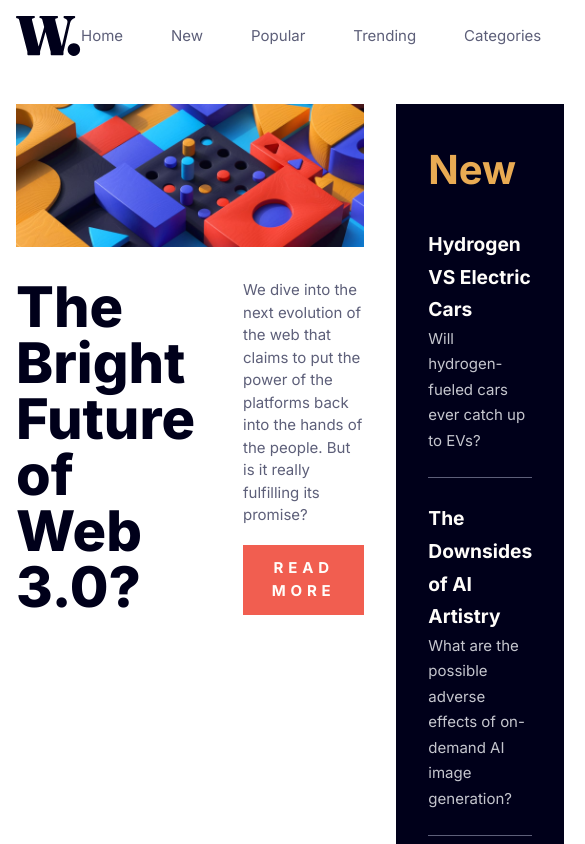
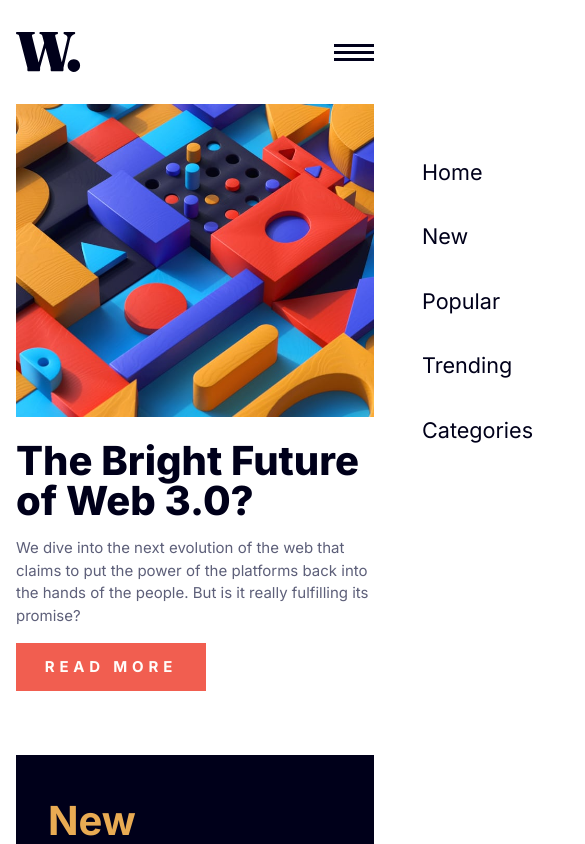
Before and after one commit to DanClubb/frontend-mentor-challenges, a Next.js app: page /news-homepage in a window 390 px wide. Shown: the top 844 px of the page, 585 px wide, since content can reach past the window. Built offline with nearby package versions, Linux system fonts and the light colour scheme.

Commit message:
completed news homepage

```diff
--- a/app/globals.css
+++ b/app/globals.css
@@ -87,3 +87,13 @@ main {
 .attribution a {
   color: hsl(228, 45%, 44%);
 }
+
+.sr-only:not(:focus):not(:active) {
+  clip: rect(0 0 0 0);
+  clip-path: inset(50%);
+  height: 1px;
+  overflow: hidden;
+  position: absolute;
+  white-space: nowrap;
+  width: 1px;
+}
--- a/app/news-homepage/news-homepage.module.css
+++ b/app/news-homepage/news-homepage.module.css
@@ -27,8 +27,7 @@
   --fw-bold: 700;
   --fw-black: 800;
 
-  margin: 4rem 10rem;
-  padding-bottom: 5rem;
+  padding: 4rem 10rem;
   color: var(--dark-grayish-blue);
   font-family: var(--font-family-default);
   font-size: var(--fs-default);
@@ -55,8 +54,8 @@
 .main {
   display: grid;
   grid-template-columns: 2fr 1fr;
-  /* grid-template-rows: 2fr 1fr; */
   gap: 2rem;
+  row-gap: 4rem;
 }
 
 .mainArticle {
@@ -64,6 +63,10 @@
   grid-template-columns: 1fr 1fr;
   gap: 3rem;
   margin-top: 2rem;
+}
+
+.web3 {
+  min-width: 100%;
 }
 
 .mainArticle h1 {
@@ -137,14 +140,15 @@
   grid-column: 1 / 3;
 
   display: flex;
-  gap: 2rem;
-  margin-top: 2.5rem;
+  justify-content: space-between;
+  row-gap: 2rem;
+  flex-wrap: wrap;
 }
 
 .popularArticles article {
-  flex: 1;
   display: flex;
   gap: 1.5rem;
+  width: 352px;
   height: 125px;
 }
 
@@ -178,12 +182,91 @@
 
 @media (max-width: 1300px) {
   .actingBody {
-    margin: 3rem;
+    padding: 3rem;
   }
 }
 
-@media (max-width: 800px) {
+@media (max-width: 900px) {
   .actingBody {
-    margin: 1rem;
+    padding: 2rem 1rem;
+  }
+
+  .header {
+    margin-bottom: 2rem;
+  }
+
+  .main {
+    display: flex;
+    flex-direction: column;
+  }
+
+  .mainArticle {
+    margin-top: 1.5rem;
   }
 }
+
+@media (max-width: 660px) {
+  .mobileNavToggle {
+    display: block;
+    margin-left: auto;
+    background: transparent;
+    background-image: url("./assets/images/icon-menu.svg");
+    width: 40px;
+    height: 17px;
+    border: none;
+  }
+
+  .mobileNavToggle[aria-expanded="true"] {
+    background-image: url("./assets/images/icon-menu-close.svg");
+    width: 32px;
+    height: 31px;
+    z-index: 10;
+  }
+
+  .darkenBackground {
+    position: absolute;
+    top: 0;
+    left: 0;
+    width: 100vw;
+    height: 100vh;
+    background-color: var(--very-dark-blue);
+    opacity: 0.4;
+  }
+
+  .nav {
+    position: fixed;
+    inset: 0 0 0 32%;
+
+    display: flex;
+    flex-direction: column;
+    list-style: none;
+    gap: 2rem;
+    padding-top: 40%;
+    padding-left: 2rem;
+
+    background-color: white;
+    color: var(--very-dark-blue);
+    font-size: 1.35rem;
+
+    transform: translateX(100%);
+    transition: transform 350ms ease-out;
+  }
+
+  .nav[data-visible="true"] {
+    transform: translateX(0%);
+  }
+}
+
+@media (max-width: 420px) {
+  .mainArticle {
+    grid-template-columns: 1fr;
+    gap: 1rem;
+  }
+  .mainArticle h1 {
+    font-size: 2.5rem;
+  }
+
+  .readMore {
+    margin-top: 1rem;
+  }
+}
--- a/app/news-homepage/page.js
+++ b/app/news-homepage/page.js
@@ -1,14 +1,35 @@
-import styles from "./news-homepage.module.css";
+"use client";
+
+import { useState } from "react";
 import Image from "next/image";
 import IMAGES from "./assets/images/images";
+import styles from "./news-homepage.module.css";
 
 export default function NewsHomepage() {
+  const [mobileNavExpanded, setMobileNavExpanded] = useState(false);
+
+  const toggleMobileNav = () => {
+    setMobileNavExpanded((prev) => {
+      return !prev;
+    });
+  };
   return (
     <div className={styles.actingBody}>
+      <div
+        className={`${mobileNavExpanded ? styles.darkenBackground : ""}`}
+      ></div>
       <header className={styles.header}>
         <Image src={IMAGES.logo} alt="logo" />
+        <button
+          className={`${styles.mobileNavToggle}`}
+          aria-controls="nav"
+          aria-expanded={mobileNavExpanded}
+          onClick={toggleMobileNav}
+        >
+          <span className="sr-only">Menu</span>
+        </button>
         <nav>
-          <ul className={styles.nav}>
+          <ul className={styles.nav} data-visible={mobileNavExpanded}>
             <li>Home</li>
             <li>New</li>
             <li>Popular</li>
@@ -19,7 +40,15 @@ export default function NewsHomepage() {
       </header>
       <main className={styles.main}>
         <section>
-          <Image src={IMAGES.web3} alt="web 3" />
+          <picture>
+            <source srcSet={IMAGES.web3.src} media="(min-width:420px)" />
+            <Image
+              className={styles.web3}
+              src={IMAGES.web3Mobile}
+              alt="web 3"
+            />
+          </picture>
+
           <div className={styles.mainArticle}>
             <h1>The Bright Future of Web 3.0?</h1>
             <div className={styles.mainArticlePreview}>
```
